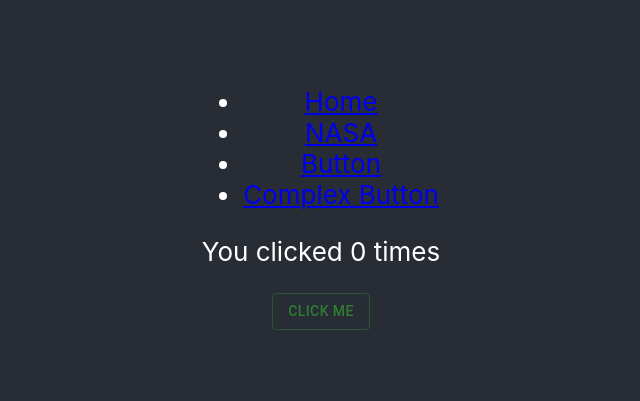
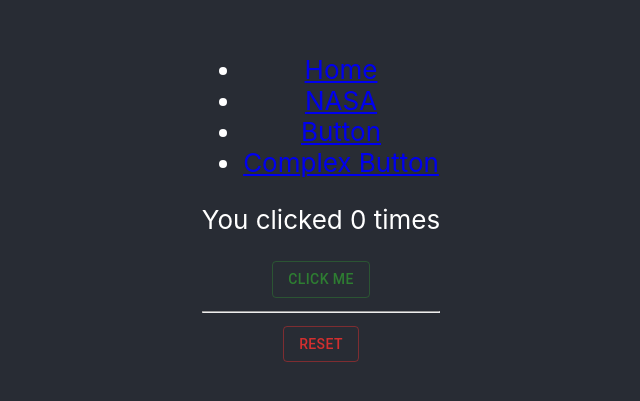
Before and after one commit to AlePuf/MarsAppSPA, a React (Create React App) app in the folder marsappspa/: page /button in a window 1280 px wide. Shown: the part 205-606 px from the top of the page, without its empty margins (319-959 px from the left). Built offline with nearby package versions, Linux system fonts and the light colour scheme.

Commit message:
Added reset button for counter

```diff
--- a/marsappspa/package.json
+++ b/marsappspa/package.json
@@ -18,6 +18,7 @@
     "react-dom": "^18.2.0",
     "react-router-dom": "^6.3.0",
     "react-scripts": "5.0.1",
+    "reactjs-popup": "^2.0.5",
     "sass": "^1.53.0",
     "typescript": "^4.7.4",
     "web-vitals": "^2.1.4"
--- a/marsappspa/src/Counter.tsx
+++ b/marsappspa/src/Counter.tsx
@@ -1,15 +1,27 @@
-import React, {useContext} from "react";
+import React, {useState, useContext} from "react";
 import Button from "@mui/material/Button";
 import {Context} from "./App";
 
 export function Counter() {
     const context = useContext(Context);
+    const [show, setShow] = useState(false);
     return (
         <div>
             <p>You clicked {context.count} times</p>
             <Button variant="outlined" color="success" onClick={() => context.setCount(context.count + 1)}>
                 Click me
             </Button>
+            <hr />
+            <Button variant="outlined" color="error" onClick={() => setShow(true)}>
+               Reset
+            </Button>
+            {show && <Button variant="outlined" color="error" onClick={() => {
+                window.alert("Counter reset");
+                setShow(false);
+                context.setCount(0);
+            }}>
+                Are you sure?
+            </Button>}
         </div>
     );
 }
```
Also changed, not shown: 1 other file (tests, documents, lock files or other folders).
